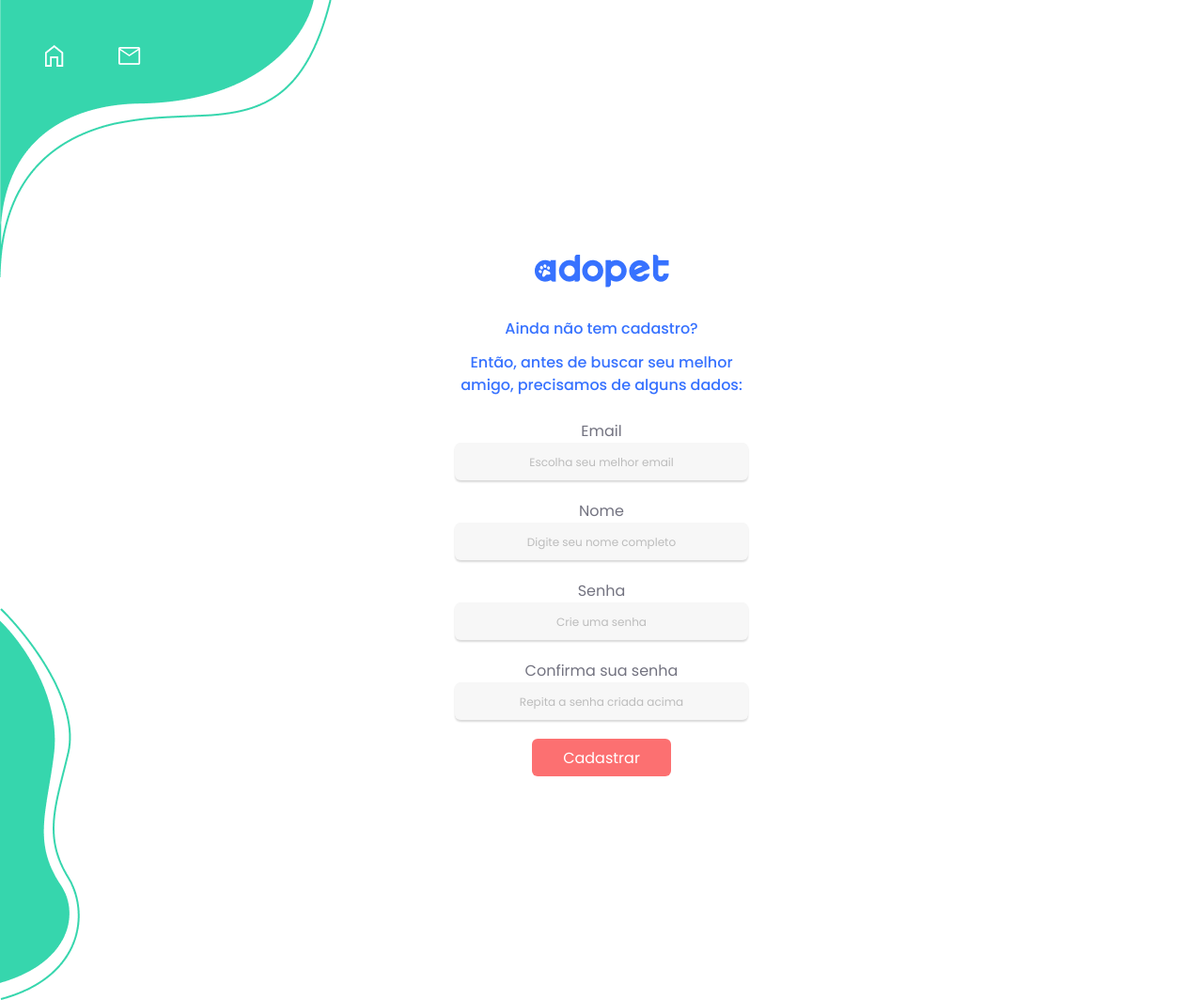
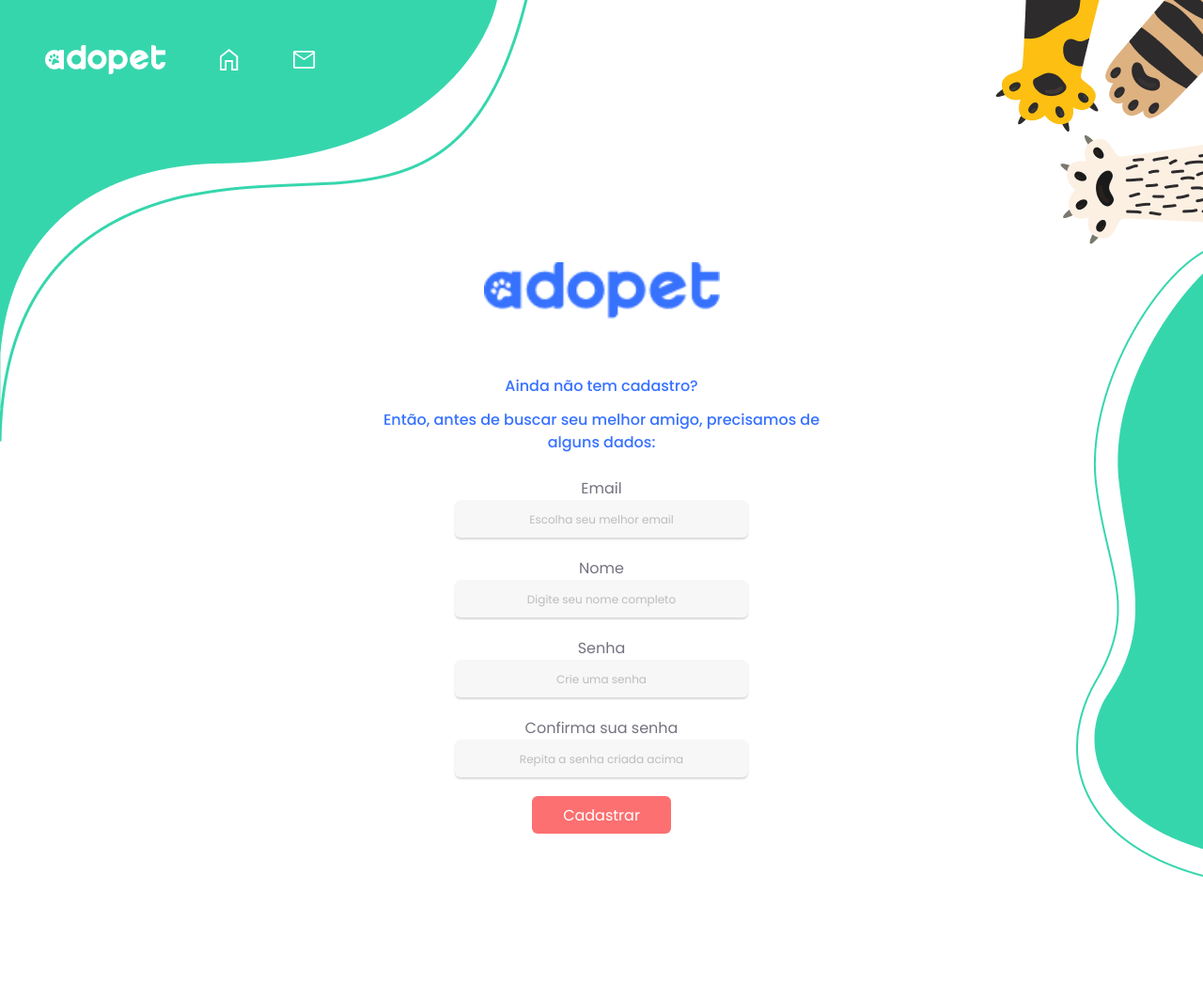
Before and after one commit to caoliveira88/Aplicativo_adopet, a plain HTML site: page cadastro.html in a window 1280 px wide. Shown: the top 1064 px of the page at 94% size. Drawn offline with Linux system fonts and the light colour scheme.

Commit message:
:iphone:Responsividade - Adaptando para tela de tablet

```diff
--- a/cadastro.html
+++ b/cadastro.html
@@ -18,6 +18,9 @@
         <div class="header-container">
             <nav aria-label="primaria">
                 <ul class="header-menu">
+                    <li class="logo-header-tab">
+                        <a href="/"><img  src="Img/Global/Logo-header.png" alt="Logo menu"></a>
+                    </li>
                     <li>
                         <a href="/"><img src="Img/Global/Home.png" alt="Home"></a>
                     </li>
--- a/css/cadastro.css
+++ b/css/cadastro.css
@@ -89,3 +89,30 @@ h1 {
     top: 642px;
     right: 40px;
 }
+
+@media (min-width: 768px) {
+
+    body {
+        background-image: url(../Img/Tab/Detalhe1-tab.png), url(../Img/Tab/Detalhe2-tab.png);
+        background-position: top left, right center, bottom 5em center;
+    }
+
+    .header-bg {
+        background-image: url(/Img/Tab/Patas-tab.png);
+        background-repeat: no-repeat;
+        background-position: top right;
+    }
+
+    .cadastro-logo {
+        width: 251px;
+        height: 60px;
+        margin-bottom: 48px;
+    }
+
+    .cadastro-container {
+        max-width: 520px;
+    }
+
+
+
+}
```
Also changed, not shown: Img/Tab/Patas-tab.png (added).
